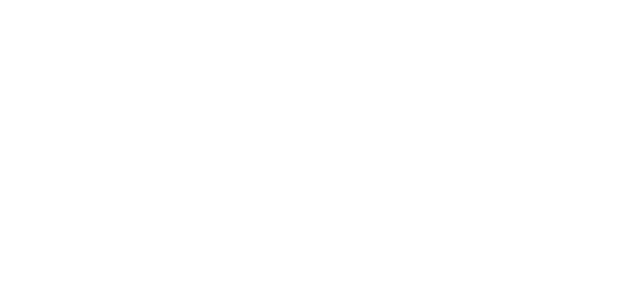
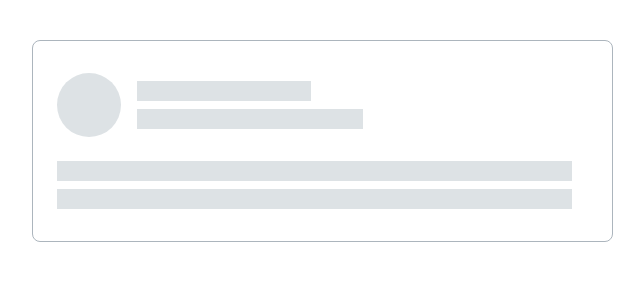
Before and after one commit to js-tasks-ru/htmlcss-20220120_daria-m-kuntsevich, a website: page 04-lection2/02-skeleton/index.html in a window 1280 px wide. Shown: the whole page, without its empty margins (8-652 px from the left). Drawn offline with Linux system fonts and the light colour scheme.

Commit message:
modified index.html and skeleton.css

```diff
--- a/04-lection2/02-skeleton/index.html
+++ b/04-lection2/02-skeleton/index.html
@@ -4,8 +4,22 @@
     <head>
         <link rel="stylesheet" href="../../assets/css/main.css">
         <link rel="stylesheet" href="./skeleton.css">
+        <link rel="stylesheet" href="../../assets/css/reset.css">
     </head>
     <body>
-
+        <body class="skeleton">
+            <div class="skeleton__content content">
+                <div class="content__inner">
+                    <div class="content__avatar"></div>
+                    <div class="content__info">
+                        <div class="content__line content__line_short"></div>
+                        <div class="content__line content__line_long"></div>
+                    </div>
+                </div>
+                <div class="content__line content__line_text"></div>
+                <div class="content__line content__line_text"></div>
+            </div>
+        </body>
+    </html>
     </body>
 </html>
--- a/04-lection2/02-skeleton/skeleton.css
+++ b/04-lection2/02-skeleton/skeleton.css
@@ -0,0 +1,57 @@
+.skeleton {
+    width: 579px;
+    padding: 40px;
+  }
+
+  .skeleton__content {
+    width: 515px;
+  }
+
+.content {
+    padding: 32px 40px 32px 24px;
+    border: 1px solid var(--grey-3);
+    border-radius: 8px;
+  }
+
+  .content__line {
+    height: 20px;
+    background: var(--grey-2);
+  }
+
+  .content__inner {
+    width: 66%;
+    display: flex;
+    align-items: center;
+    margin-bottom: 24px;
+  }
+
+  .content__avatar {
+    flex-shrink: 0;
+    width: 64px;
+    height: 64px;
+    margin-right: 16px;
+    background-color: var(--grey-2);
+    border-radius: 50%;
+  }
+
+  .content__info {
+    width: 77%;
+  }
+
+  .content__line_short {
+    width: 67%;
+    margin-bottom: 8px;
+  }
+
+  .content__line_long {
+    width: 87%;
+  }
+
+  .content__line_text {
+    width: 100%;
+    margin-bottom: 8px;
+  }
+
+  .content__line_text:last-child {
+    margin-bottom: 0;
+  }
```
